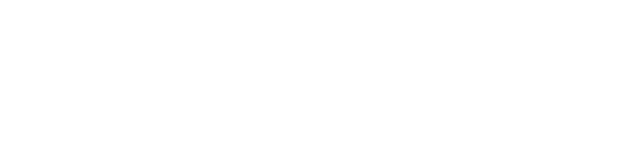
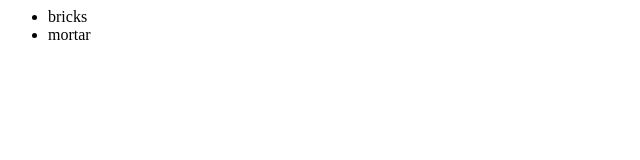
Before and after one commit to chealyssa/newGitTest, a plain HTML site: page index.html in a window 1280 px wide. Shown: the whole page, without its empty margins (0-640 px from the left). Drawn offline with Linux system fonts and the light colour scheme.

Commit message:
updated index.html

```diff
--- a/index.html
+++ b/index.html
@@ -1 +1,10 @@
 <html>
+<body>
+	<div>
+		<ul>
+			<li> bricks </li>
+			<li>mortar </li>
+		</ul>
+	</div>
+</body>
+</html>
```
